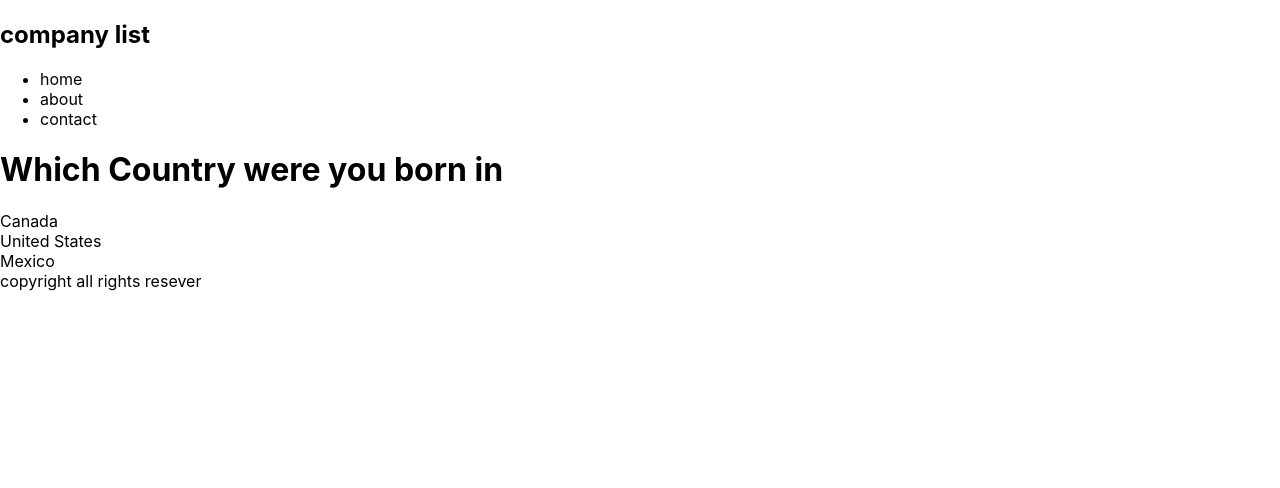
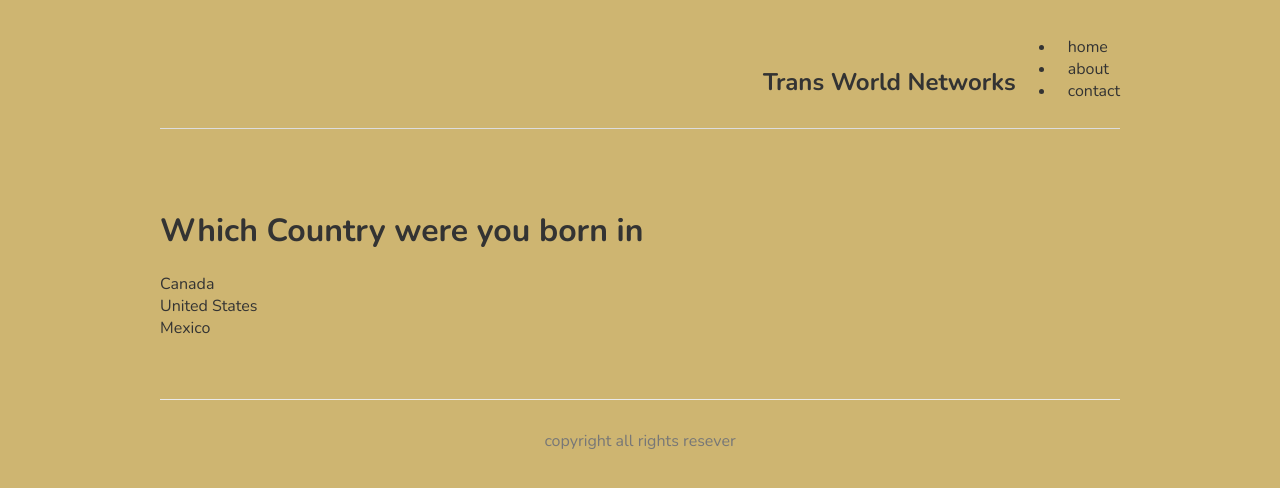
Before and after one commit to Mekatina65/twe, a Next.js app: page / in a window 1280 px wide. Shown: the top 488 px of the page. Built offline with nearby package versions, Linux system fonts and the light colour scheme.

Commit message:
added css

```diff
--- a/comp/navbar.js
+++ b/comp/navbar.js
@@ -2,7 +2,7 @@
     return (
 
         <nav className="logo">
-            <h1>company list</h1>
+            <h1>Trans World Networks</h1>
             <ul>
                 <li><a>home</a></li>
                 <li><a>about</a></li>
--- a/pages/Canada/Ontario/SaultsteMarie/index.js
+++ b/pages/Canada/Ontario/SaultsteMarie/index.js
@@ -5,7 +5,7 @@
 
 
         <h1>Welcome to Sault ste Marie</h1>
-        <h1>and justin wilson</h1>
+
         <Link href="/"><a>back to homeplate</a></Link>
         </div>
      );
--- a/styles/globals.css
+++ b/styles/globals.css
@@ -1,16 +1,37 @@
-html,
+@import url('https://fonts.googleapis.com/css2?family=Nunito:wght@300;400;600;700&display=swap');
+
 body {
-  padding: 0;
-  margin: 0;
-  font-family: -apple-system, BlinkMacSystemFont, Segoe UI, Roboto, Oxygen,
-    Ubuntu, Cantarell, Fira Sans, Droid Sans, Helvetica Neue, sans-serif;
+  background: rgb(206, 181, 113);
+  color: #333;
+  font-family: "Nunito";
 }
-
 a {
-  color: inherit;
+  color: #333;
   text-decoration: none;
 }
-
-* {
-  box-sizing: border-box;
+.content {
+  max-width: 960px;
+  margin: 0 auto;
 }
+nav {
+  margin: 10px auto 80px;
+  padding: 10px 0;
+  display: flex;
+  justify-content: flex-end;
+  align-items: flex-end;
+  border-bottom: 1px solid #ddd;
+}
+nav a {
+  margin-left: 12px;
+}
+nav .logo {
+  margin-right: auto;
+}
+footer {
+  display: block;
+  text-align: center;
+  padding: 30px 0;
+  margin-top: 60px;
+  color: #777;
+  border-top: 1px solid #eaeaea;
+}
```
